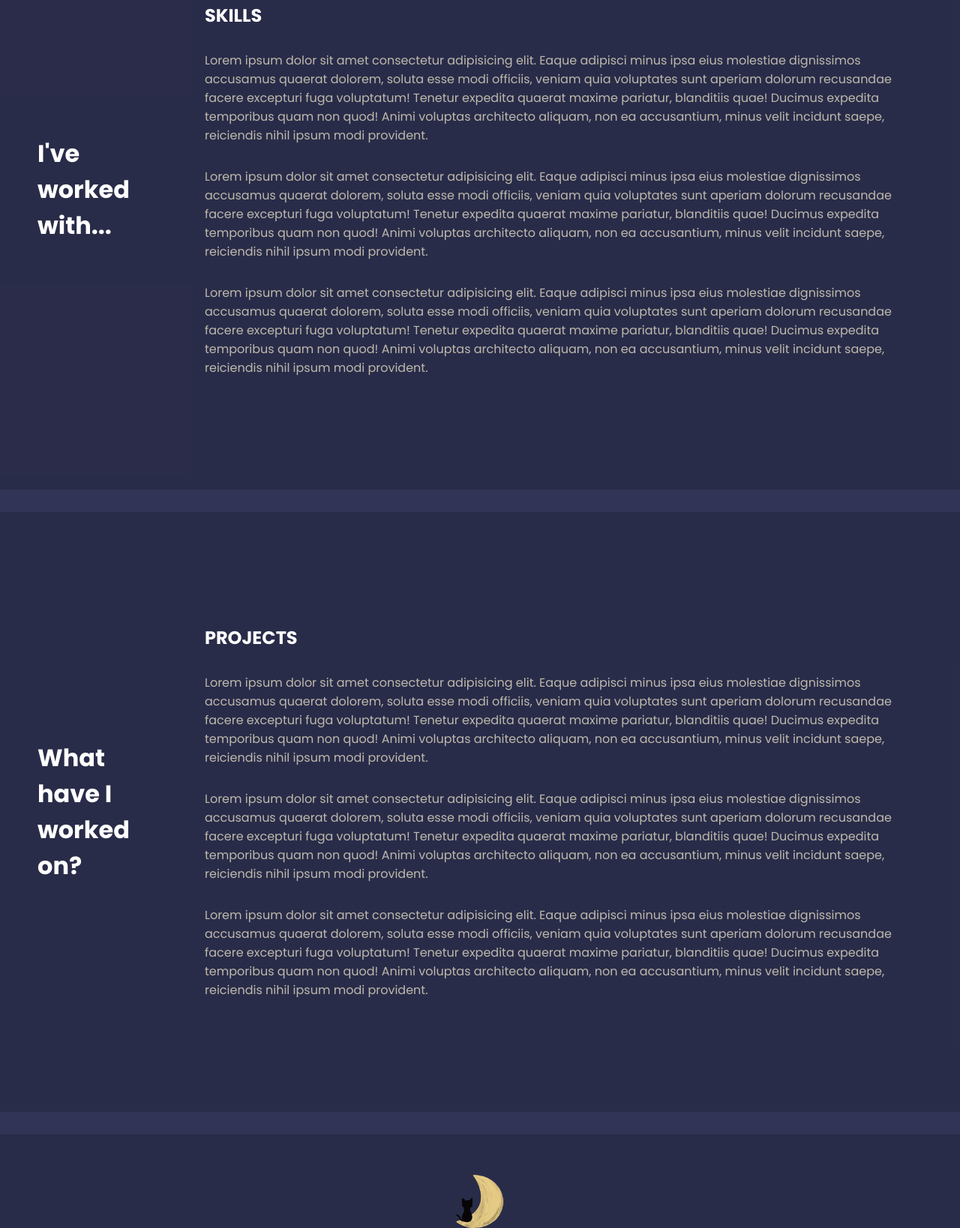
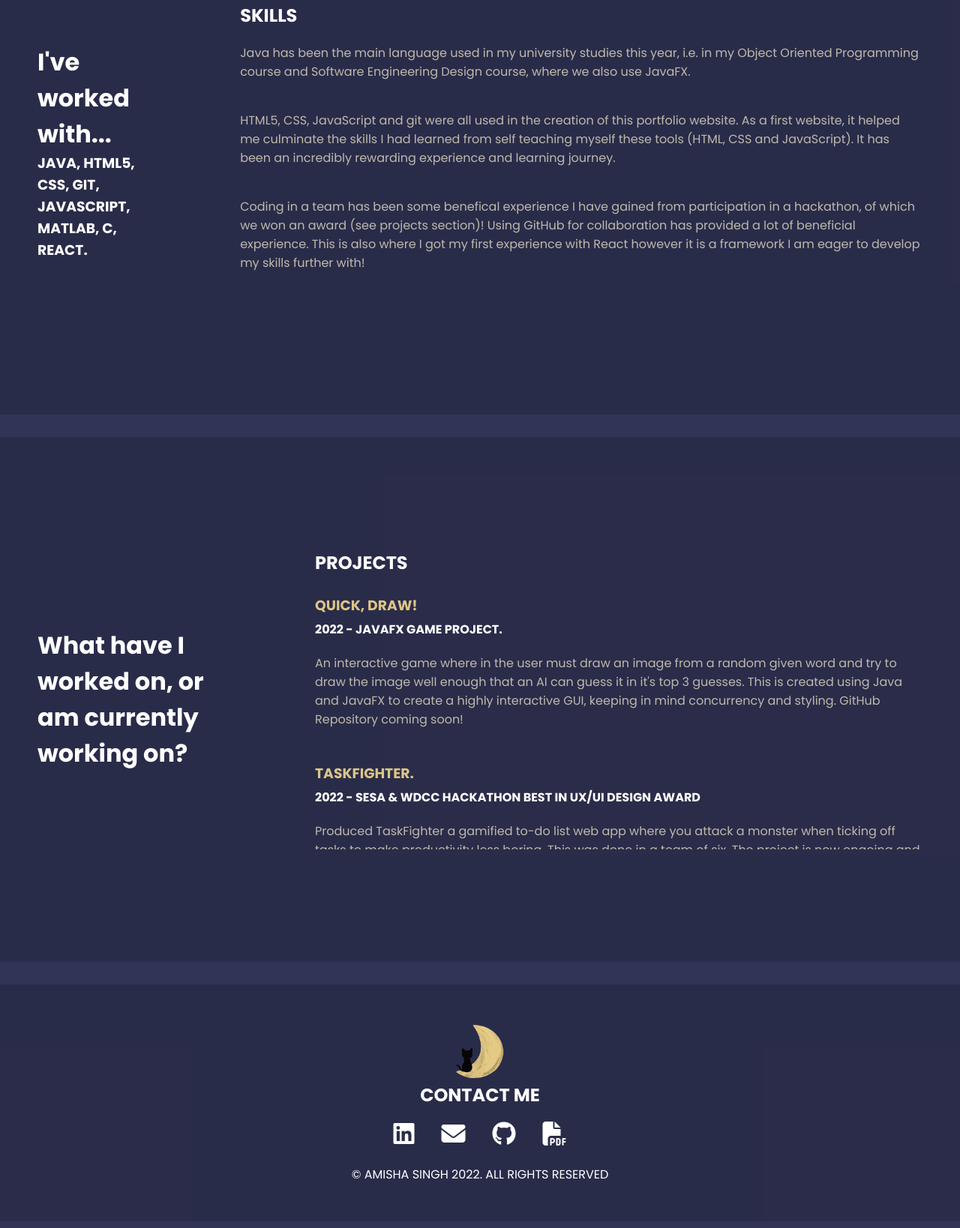
Before and after one commit to amisha-171/portfolio_wesbite, a plain HTML site: page index.html in a window 1280 px wide. Shown: the part 922-2560 px from the top of the page at 75% size. Drawn offline with Linux system fonts and the light colour scheme.

Commit message:
Implemented content features along with some extra header and scrollbar styling.

```diff
--- a/index.html
+++ b/index.html
@@ -24,7 +24,7 @@
     <header id="nav">
       <div class="left-section">
         <a href="#about"><img id="logo" src="/images/iconhighresgif.gif" /></a>
-        <h1>i love mao</h1>
+        <h1>amisha s.</h1>
       </div>
       <div class="right-section">
         <ul class="nav-list">
@@ -61,12 +61,12 @@
       <div class="about-right">
         <h2>ABOUT ME</h2>
         <p>
-          Lorem ipsum dolor sit amet consectetur adipisicing elit. Eaque
-          adipisci minus ipsa eius molestiae dignissimos accusamus quaerat
-          dolorem, soluta esse modi officiis, veniam quia voluptates sunt
-          aperiam dolorum recusandae facere excepturi fuga voluptatum! Tenetur
-          expedita quaerat maxime pariatur, blanditiis quae! Ducimus expedita
-          temporibus quam non quod!
+          I'm an aspiring fullstack developer, keen problem solver and always
+          looking to further develop my skills (and learn new ones!). I also
+          enjoy aspects of UX/UI design and am keen to further my knowledge in
+          this space! am incredibly passionate about tech and about getting more
+          young women into STEM related careers. Aside from that, I also love to
+          read and pet every single cat I come across on the street!
         </p>
       </div>
     </div>
@@ -74,81 +74,98 @@
     <div class="sub-page" id="skills">
       <div class="about-left">
         <h1>I've worked with...</h1>
+
+        <h3>JAVA, HTML5, CSS, GIT, JAVASCRIPT, MATLAB, C, REACT.</h3>
       </div>
       <div class="skills-right">
         <h2>SKILLS</h2>
+
         <p>
-          Lorem ipsum dolor sit amet consectetur adipisicing elit. Eaque
-          adipisci minus ipsa eius molestiae dignissimos accusamus quaerat
-          dolorem, soluta esse modi officiis, veniam quia voluptates sunt
-          aperiam dolorum recusandae facere excepturi fuga voluptatum! Tenetur
-          expedita quaerat maxime pariatur, blanditiis quae! Ducimus expedita
-          temporibus quam non quod! Animi voluptas architecto aliquam, non ea
-          accusantium, minus velit incidunt saepe, reiciendis nihil ipsum modi
-          provident.
+          Java has been the main language used in my university studies this
+          year, i.e. in my Object Oriented Programming course and Software
+          Engineering Design course, where we also use JavaFX.
         </p>
 
         <p>
-          Lorem ipsum dolor sit amet consectetur adipisicing elit. Eaque
-          adipisci minus ipsa eius molestiae dignissimos accusamus quaerat
-          dolorem, soluta esse modi officiis, veniam quia voluptates sunt
-          aperiam dolorum recusandae facere excepturi fuga voluptatum! Tenetur
-          expedita quaerat maxime pariatur, blanditiis quae! Ducimus expedita
-          temporibus quam non quod! Animi voluptas architecto aliquam, non ea
-          accusantium, minus velit incidunt saepe, reiciendis nihil ipsum modi
-          provident.
+          HTML5, CSS, JavaScript and git were all used in the creation of this
+          portfolio website. As a first website, it helped me culminate the
+          skills I had learned from self teaching myself these tools (HTML, CSS
+          and JavaScript). It has been an incredibly rewarding experience and
+          learning journey.
         </p>
 
         <p>
-          Lorem ipsum dolor sit amet consectetur adipisicing elit. Eaque
-          adipisci minus ipsa eius molestiae dignissimos accusamus quaerat
-          dolorem, soluta esse modi officiis, veniam quia voluptates sunt
-          aperiam dolorum recusandae facere excepturi fuga voluptatum! Tenetur
-          expedita quaerat maxime pariatur, blanditiis quae! Ducimus expedita
-          temporibus quam non quod! Animi voluptas architecto aliquam, non ea
-          accusantium, minus velit incidunt saepe, reiciendis nihil ipsum modi
-          provident.
+          Coding in a team has been some benefical experience I have gained from
+          participation in a hackathon, of which we won an award (see projects
+          section)! Using GitHub for collaboration has provided a lot of
+          beneficial experience. This is also where I got my first experience
+          with React however it is a framework I am eager to develop my skills
+          further with!
         </p>
       </div>
     </div>
 
     <div class="sub-page" id="projects">
       <div class="about-left">
-        <h1>What have I worked on?</h1>
+        <h1>What have I worked on, or am currently working on?</h1>
       </div>
       <div class="projects-right">
         <h2>PROJECTS</h2>
+
+        <h3>QUICK, DRAW!</h3>
+        <h4>2022 - JAVAFX GAME PROJECT.</h4>
         <p>
-          Lorem ipsum dolor sit amet consectetur adipisicing elit. Eaque
-          adipisci minus ipsa eius molestiae dignissimos accusamus quaerat
-          dolorem, soluta esse modi officiis, veniam quia voluptates sunt
-          aperiam dolorum recusandae facere excepturi fuga voluptatum! Tenetur
-          expedita quaerat maxime pariatur, blanditiis quae! Ducimus expedita
-          temporibus quam non quod! Animi voluptas architecto aliquam, non ea
-          accusantium, minus velit incidunt saepe, reiciendis nihil ipsum modi
-          provident.
+          An interactive game where in the user must draw an image from a random
+          given word and try to draw the image well enough that an AI can guess
+          it in it's top 3 guesses. This is created using Java and JavaFX to
+          create a highly interactive GUI, keeping in mind concurrency and
+          styling. GitHub Repository coming soon!
         </p>
 
+        <h3>
+          <a href="https://www.task-fighter.netlify.app/" target="_blank"
+            >TASKFIGHTER.</a
+          >
+        </h3>
+        <h4>2022 - SESA & WDCC HACKATHON BEST IN UX/UI DESIGN AWARD</h4>
         <p>
-          Lorem ipsum dolor sit amet consectetur adipisicing elit. Eaque
-          adipisci minus ipsa eius molestiae dignissimos accusamus quaerat
-          dolorem, soluta esse modi officiis, veniam quia voluptates sunt
-          aperiam dolorum recusandae facere excepturi fuga voluptatum! Tenetur
-          expedita quaerat maxime pariatur, blanditiis quae! Ducimus expedita
-          temporibus quam non quod! Animi voluptas architecto aliquam, non ea
-          accusantium, minus velit incidunt saepe, reiciendis nihil ipsum modi
-          provident.
+          Produced TaskFighter a gamified to-do list web app where you attack a
+          monster when ticking off tasks to make productivity less boring. This
+          was done in a team of six. The project is now ongoing and will be
+          further developed and improved. Created using HTML, CSS, JavaScript,
+          with React -
+          <a href="https://www.github.com/luorixo/task-fighter" target="_blank"
+            >GitHub Repository.</a
+          >
         </p>
 
+        <h3>
+          <h3>
+            <a href="/">PERSONAL PORTFOLIO WEBSITE.</a>
+          </h3>
+        </h3>
+        <h4>2022 - THIS WEBSITE.</h4>
         <p>
-          Lorem ipsum dolor sit amet consectetur adipisicing elit. Eaque
-          adipisci minus ipsa eius molestiae dignissimos accusamus quaerat
-          dolorem, soluta esse modi officiis, veniam quia voluptates sunt
-          aperiam dolorum recusandae facere excepturi fuga voluptatum! Tenetur
-          expedita quaerat maxime pariatur, blanditiis quae! Ducimus expedita
-          temporibus quam non quod! Animi voluptas architecto aliquam, non ea
-          accusantium, minus velit incidunt saepe, reiciendis nihil ipsum modi
-          provident.
+          Currently still being improved, hoping to expand to a React
+          implementation in the future. This was something I created over the
+          inter-semester break as a means to apply all the knowledge I gained
+          from self teaching HTML CSS and JavaScript in this break. Version
+          control managed using git and GitHub.
+          <a
+            href="https://github.com/amisha-171/portfolio_wesbite"
+            target="_blank"
+            >GitHub Repository.</a
+          >
+        </p>
+
+        <h3>NOTE TO SELF.</h3>
+        <h4>2022 - GIRLBOSS NZ WE THE WOMEN HACKFEST.</h4>
+        <p>
+          This was a first of its kind event with a 30% acceptance rate from
+          hundreds of applications from women in New Zealand. Produced
+          conceptual designs and UX/UI prototypes for Note to Self, a mental
+          health and wellbeing app to empower women, within a team of six
+          people.
         </p>
       </div>
     </div>
--- a/styles.css
+++ b/styles.css
@@ -4,6 +4,32 @@
   font-family: Poppins, Helvetica, sans-serif;
   color: white;
   scroll-behavior: smooth;
+}
+
+/* width */
+::-webkit-scrollbar {
+  width: 5px;
+}
+
+/* track */
+::-webkit-scrollbar-track {
+  border-radius: 10px;
+}
+
+/* handle */
+::-webkit-scrollbar-thumb {
+  background: #beb9ac;
+  border-radius: 10px;
+}
+
+a {
+  text-decoration: none;
+  color: #ddc586;
+  transition: all 0.25s ease-in;
+}
+
+a:hover {
+  color: #beb9ac;
 }
 
 #particles-js {
@@ -121,8 +147,33 @@ body {
 .skills-right p,
 .about-right p {
   color: #beb9ac;
-  margin-top: 30px;
+  margin-top: 20px;
+  margin-bottom: 40px;
 }
+
+.projects-right h2,
+.skills-right h2,
+.about-right h2 {
+  margin-bottom: 20px;
+}
+
+.projects-right h3 {
+  color: #ddc586;
+  margin-top: 5px;
+}
+
+.projects-right h4 {
+  color: #fff;
+  margin-top: 5px;
+}
+
+.projects-right {
+  display: flex;
+  flex-direction: column;
+  height: 50vh;
+  overflow-y: scroll;
+}
+
 .footer-container {
   display: flex;
   margin-top: 30px;
```
